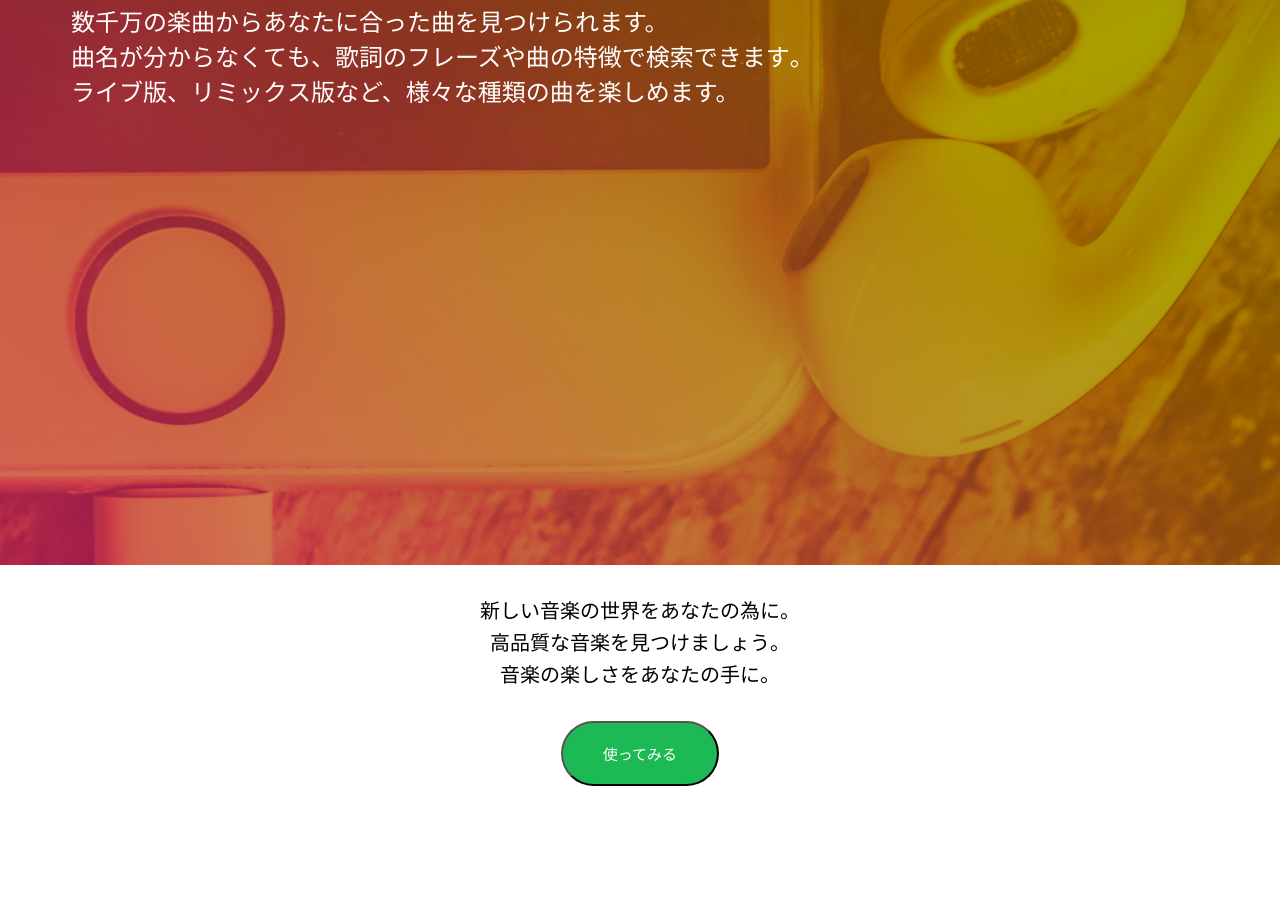
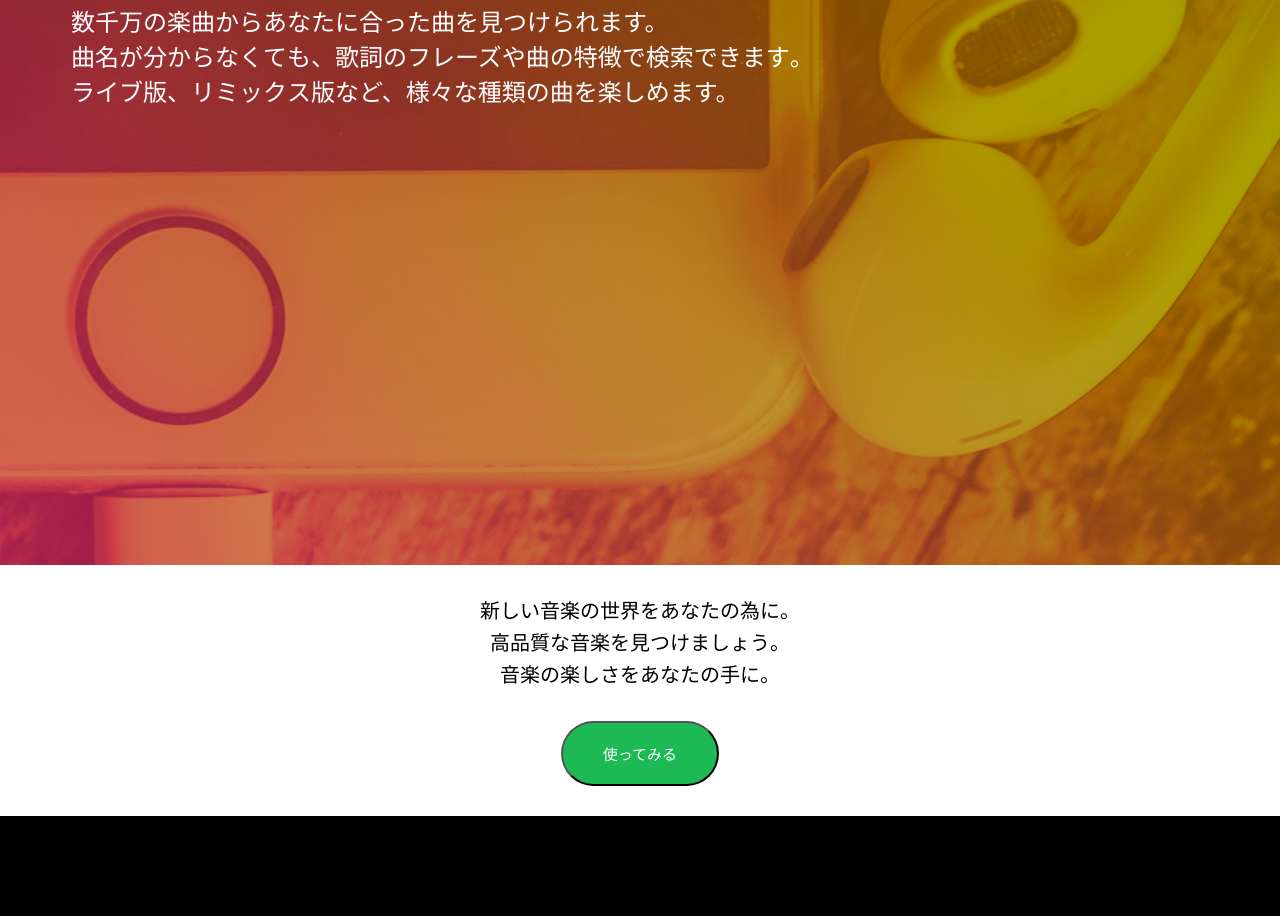
Before and after one commit to higakikeita/music_site, a plain HTML site: page index.html in a window 1280 px wide. Shown: the part 1715-2631 px from the top of the page. Before the commit the page ends 2531 px from the top, so only its background shows below. Drawn offline with Linux system fonts and the light colour scheme.

Commit message:
footerの設定

```diff
--- a/index.html
+++ b/index.html
@@ -104,6 +104,10 @@
       </div><!-- contents-main -->
     </div><!-- container -->
   </section>
+  <footer>
+    <div class="container">
+    </div><!-- container -->
+  </footer>
   <script type="text/javascript">
     var swiper = new Swiper('.swiper-container', {
       speed: 1000, // スピード設定 1000=1秒
--- a/style.css
+++ b/style.css
@@ -179,3 +179,8 @@ header li a:hover {
 .free-section-03 .contents-button {
   padding-bottom: 30px;
 }
+footer {
+  display: flex;
+  background: #000;
+  padding: 50px 15px 50px;
+}
```
